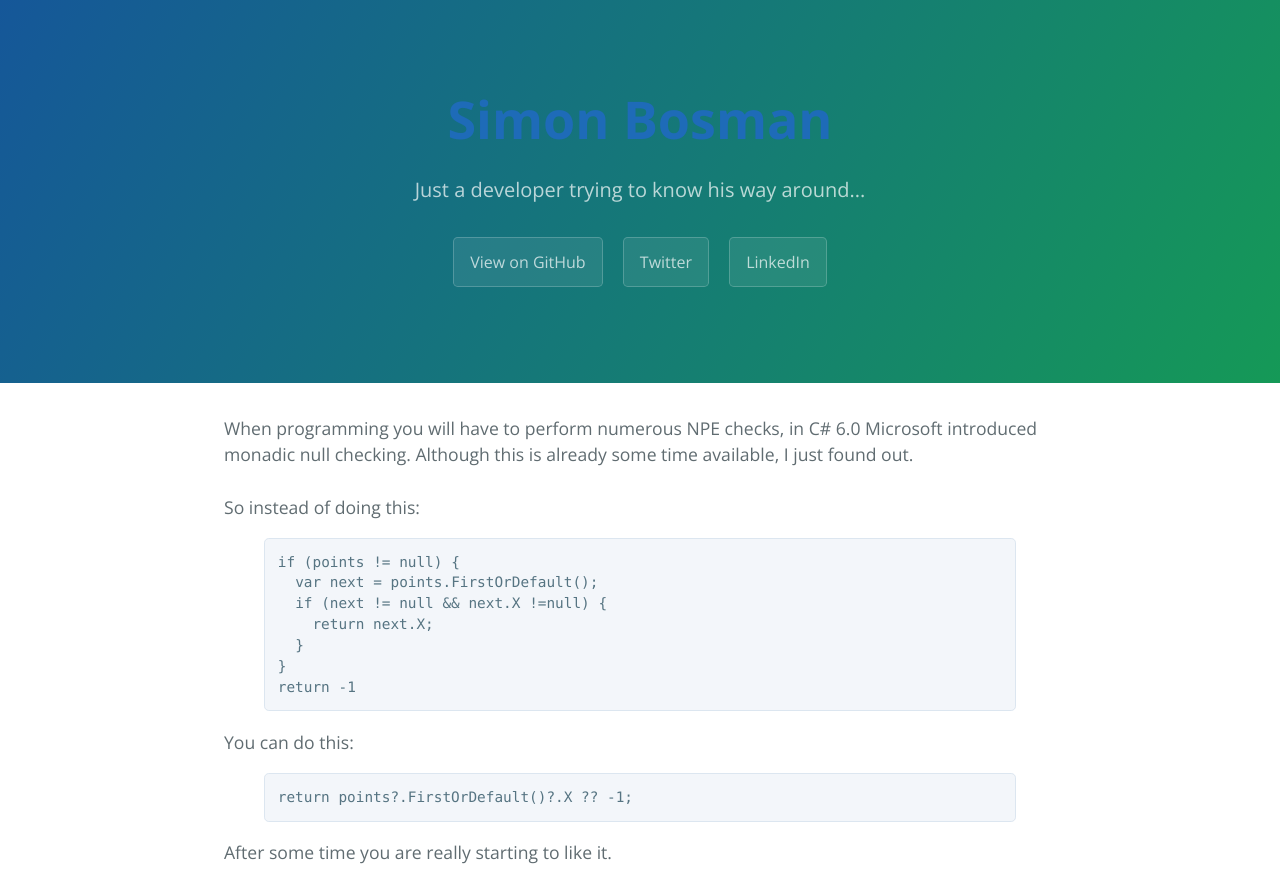
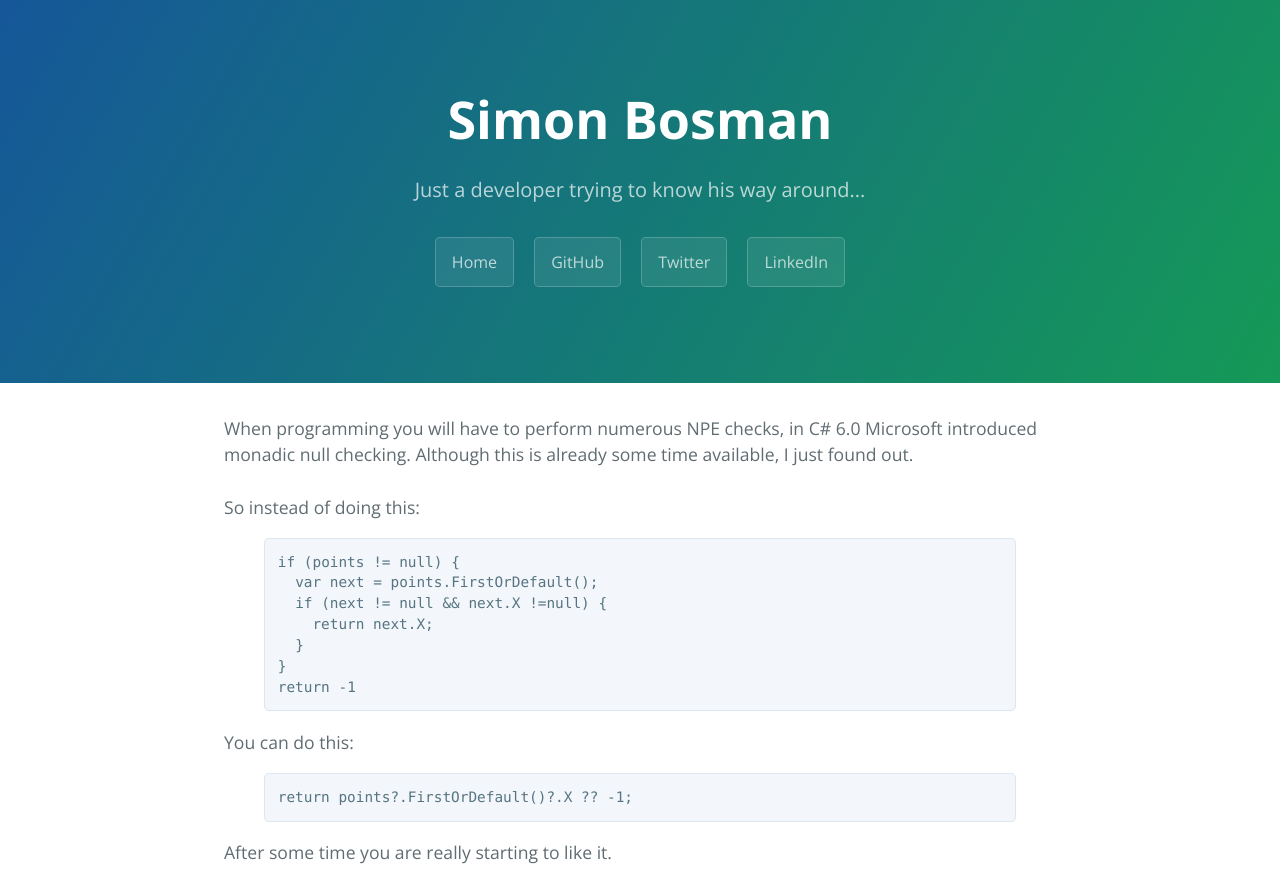
Before and after one commit to simonbosman/simonbosman.github.io, a Jekyll site: the page built from _posts/2017-01-25-csharp-null.md, in a window 1280 px wide, cut to the strip 0-879 px from the top of the page. Built offline with Jekyll 4.4.1, drawn with Linux system fonts in a browser that asks for light colours.

Commit message:
Update page-header.html

```diff
--- a/_includes/page-header.html
+++ b/_includes/page-header.html
@@ -1,7 +1,8 @@
 <section class="page-header">
-  <a href="/"><h1 class="project-name">{{ site.title }}</h1></a>
+  <h1 class="project-name">{{ site.title }}</h1>
   <h2 class="project-tagline">{{ site.tagline }}</h2>
-  <a href="https://www.github.com/simonbosman" class="btn">View on GitHub</a>
+  <a href="/" class="btn">Home</a>
+  <a href="https://www.github.com/simonbosman" class="btn">GitHub</a>
   <a href="https://www.twitter.com/simonbosman" class="btn">Twitter</a>
   <a href="https://nl.linkedin.com/in/simon-bosman-72aa417" class="btn">LinkedIn</a>
 </section>
```
